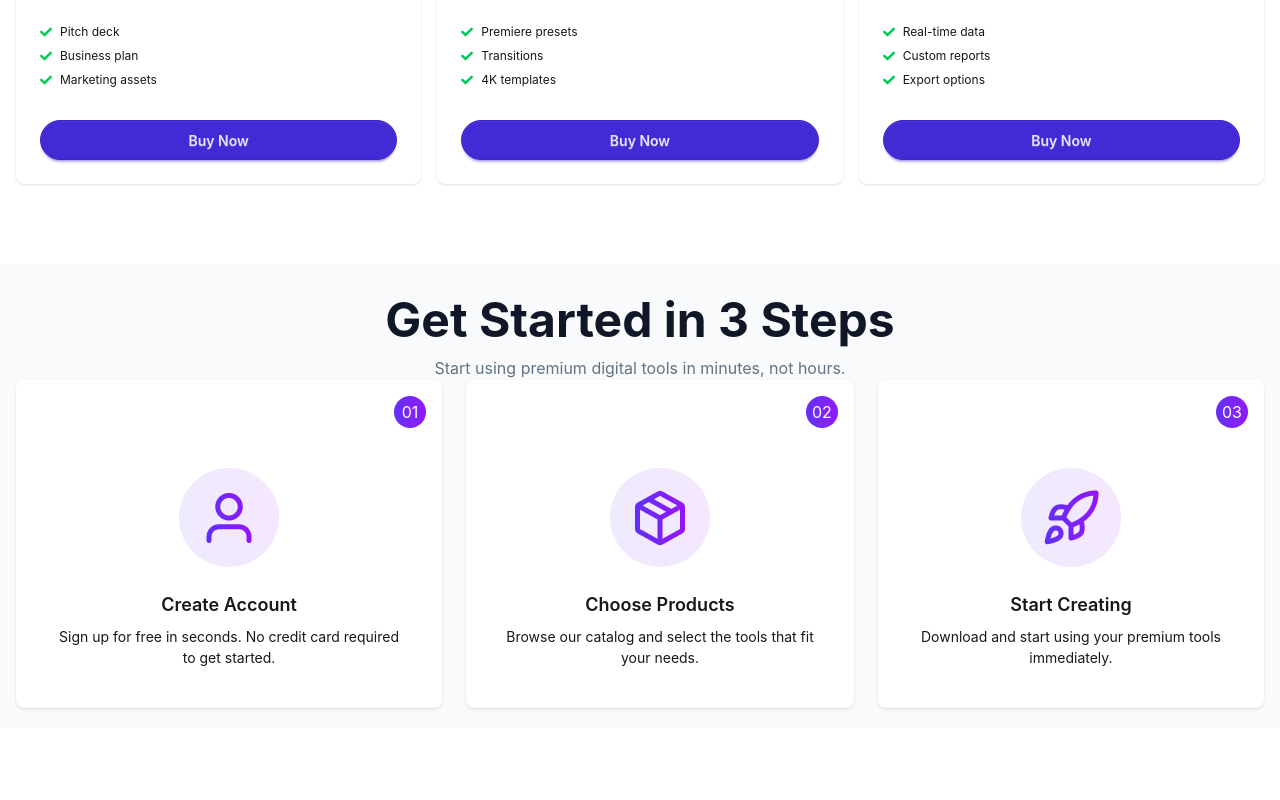
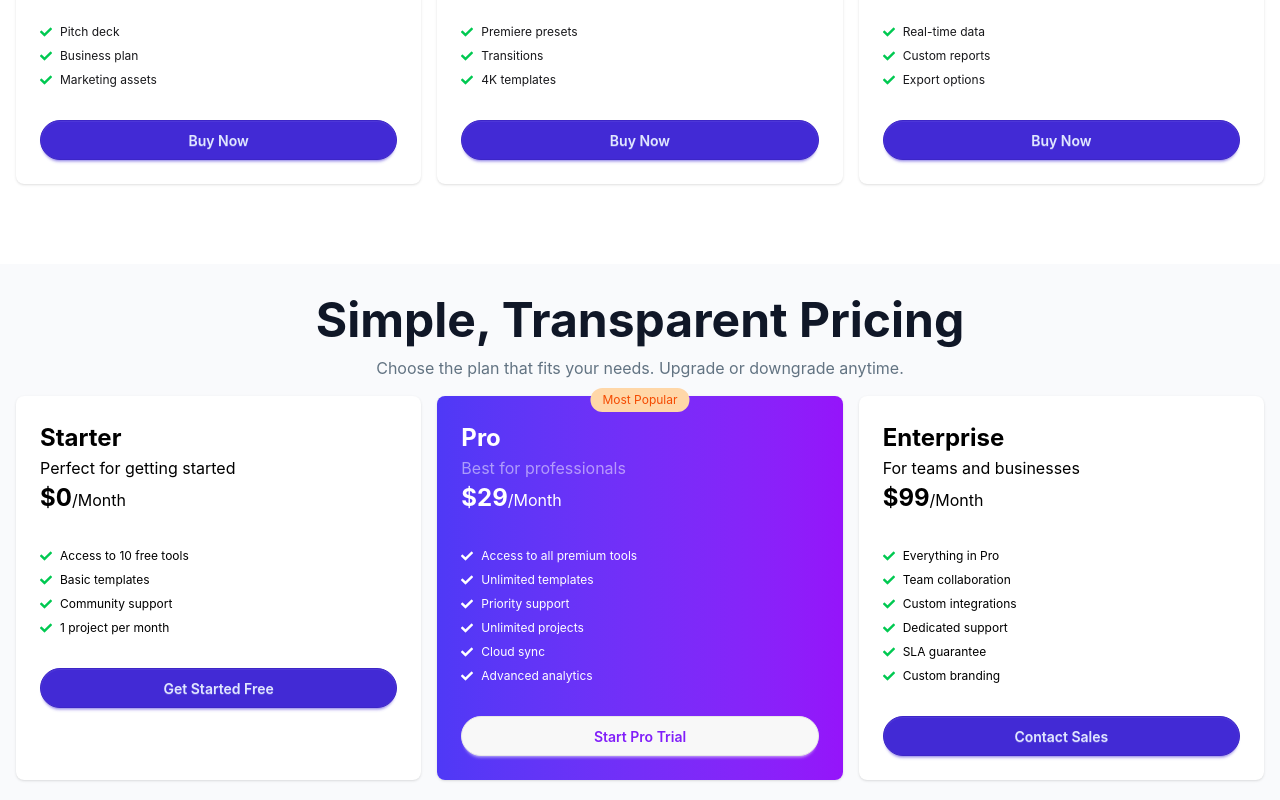
Before and after one commit to foysal41/B13-A6-DigiTools-Platform, a React (Vite) app: page / in a window 1280 px wide. Shown: the part 1985-2785 px from the top of the page. Before the commit the page ends 2713 px from the top, so only its background shows below. Built offline with nearby package versions, Linux system fonts and the light colour scheme.

Commit message:
maked dynamic pricing card compo. Here i've added most popolar badge then implement conditional highlight css also render features list with icons also added dynamic text from json and finally responsive grid price card

```diff
--- /dev/null
+++ b/public/Pricing.json
@@ -0,0 +1,57 @@
+[
+  {
+    "id": 1,
+    "name": "Starter",
+    "description": "Perfect for getting started",
+    "price": 0,
+    "duration": "month",
+    "tag": "",
+    "tagType": "",
+    "features": [
+      "Access to 10 free tools",
+      "Basic templates",
+      "Community support",
+      "1 project per month"
+    ],
+    "buttonText": "Get Started Free",
+    "highlight": false
+  },
+  {
+    "id": 2,
+    "name": "Pro",
+    "description": "Best for professionals",
+    "price": 29,
+    "duration": "month",
+    "tag": "Most Popular",
+    "tagType": "popular",
+    "features": [
+      "Access to all premium tools",
+      "Unlimited templates",
+      "Priority support",
+      "Unlimited projects",
+      "Cloud sync",
+      "Advanced analytics"
+    ],
+    "buttonText": "Start Pro Trial",
+    "highlight": true
+  },
+  {
+    "id": 3,
+    "name": "Enterprise",
+    "description": "For teams and businesses",
+    "price": 99,
+    "duration": "month",
+    "tag": "",
+    "tagType": "",
+    "features": [
+      "Everything in Pro",
+      "Team collaboration",
+      "Custom integrations",
+      "Dedicated support",
+      "SLA guarantee",
+      "Custom branding"
+    ],
+    "buttonText": "Contact Sales",
+    "highlight": false
+  }
+]
--- a/src/App.jsx
+++ b/src/App.jsx
@@ -4,9 +4,10 @@ import Count from "./Components/Count/Count";
 import Hero from "./Components/Hero/Hero";
 import PremiumToolCard from "./Components/PremiumToolCard/PremiumToolCard";
 import TopNav from "./Components/TopNav/TopNav";
-import Steps from "./Components/Steps/Steps";
+import Pricing from "./Components/Pricing/Pricing";
 
 const productDataPromise = fetch("ProductData.json").then((res) => res.json());
+const pricingDataPromise = fetch("Pricing.json").then((res) => res.json());
 function App() {
   return (
     <>
@@ -19,7 +20,9 @@ function App() {
         ></PremiumToolCard>
       </Suspense>
 
-      <Steps></Steps>
+      <Suspense fallback="Loading">
+        <Pricing pricingDataPromise={pricingDataPromise}></Pricing>
+      </Suspense>
     </>
   );
 }
--- /dev/null
+++ b/src/Components/Pricing/Pricing.jsx
@@ -0,0 +1,78 @@
+import React, { use } from "react";
+import SectionHeader from "../ReusedCompo/SectionHeader";
+import { FaCheck } from "react-icons/fa";
+
+const Pricing = ({ pricingDataPromise }) => {
+  const allPriceData = use(pricingDataPromise);
+  return (
+    <div className="bg-[#F9FAFC] w-full">
+      <div className="max-w-[1300px] mx-auto  px-4 py-5">
+        <SectionHeader
+          title={"Simple, Transparent Pricing"}
+          subtitle={
+            "Choose the plan that fits your needs. Upgrade or downgrade anytime."
+          }
+        ></SectionHeader>
+
+        <div className="gird grid-cols-1 md:grid md:grid-cols-3 gap-4">
+          {allPriceData.map((priceData) => (
+            <div
+              className={`card  shadow-sm ${priceData.highlight ? "bg-linear-to-r from-[#4F39F6] to-[#9514FA]" : "bg-base-100"} `}
+            >
+              <span
+                className={`${priceData.highlight ? "absolute -top-2 left-1/2 -translate-x-1/2 bg-orange-200 text-orange-600 text-xs px-3 py-1 rounded-full" : ""} `}
+              >
+                {priceData.tag}
+              </span>
+
+              <div className="card-body">
+                <div className="">
+                  <h2
+                    className={`text-[24px] font-bold ${priceData.highlight ? "text-white" : "text-black"}`}
+                  >
+                    {priceData.name}
+                  </h2>
+                  <p
+                    className={`text-[16px]  ${priceData.highlight ? "text-white/50" : "text-black"}`}
+                  >
+                    {priceData.description}
+                  </p>
+
+                  <p
+                    className={`text-[24px] font-bold ${priceData.highlight ? "text-white" : "text-black"}`}
+                  >
+                    ${priceData.price}
+                    <span className="text-[16px] font-normal">/Month</span>{" "}
+                  </p>
+                </div>
+                <ul className="mt-6 flex flex-col gap-2 text-xs">
+                  {priceData.features.map((feature, idx) => (
+                    <li key={idx}>
+                      <span
+                        className={`flex items-center gap-2 ${priceData.highlight ? "text-white" : "text-black"}`}
+                      >
+                        <FaCheck
+                          className={` ${priceData.highlight ? "text-white" : "text-green-500"}`}
+                        />
+                        {feature}
+                      </span>
+                    </li>
+                  ))}
+                </ul>
+                <div className="mt-6">
+                  <button
+                    className={`btn  btn-block rounded-full ${priceData.highlight ? "text-[#811FF9]" : "btn-primary"}`}
+                  >
+                    {priceData.buttonText}
+                  </button>
+                </div>
+              </div>
+            </div>
+          ))}
+        </div>
+      </div>
+    </div>
+  );
+};
+
+export default Pricing;
--- a/src/Components/ReusedCompo/SectionHeader.jsx
+++ b/src/Components/ReusedCompo/SectionHeader.jsx
@@ -2,7 +2,7 @@ import React from "react";
 
 const ReusedHeader = ({ title, subtitle }) => {
   return (
-    <div className="w-full">
+    <div className="w-full mb-4">
       <div className="max-w-[1300px] mx-auto px-4">
         <h2 className="text-[#101727] md:text-[48px] font-bold text-center">
           {title}
```
